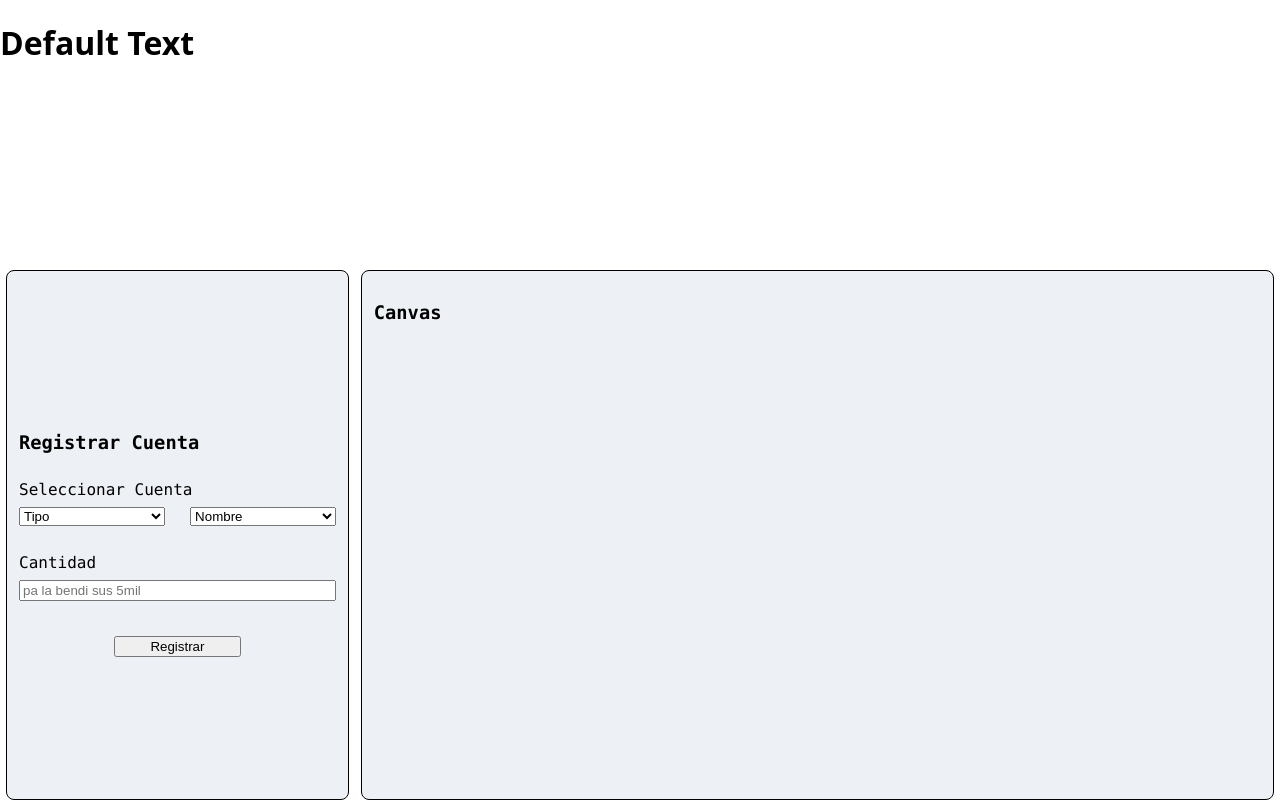
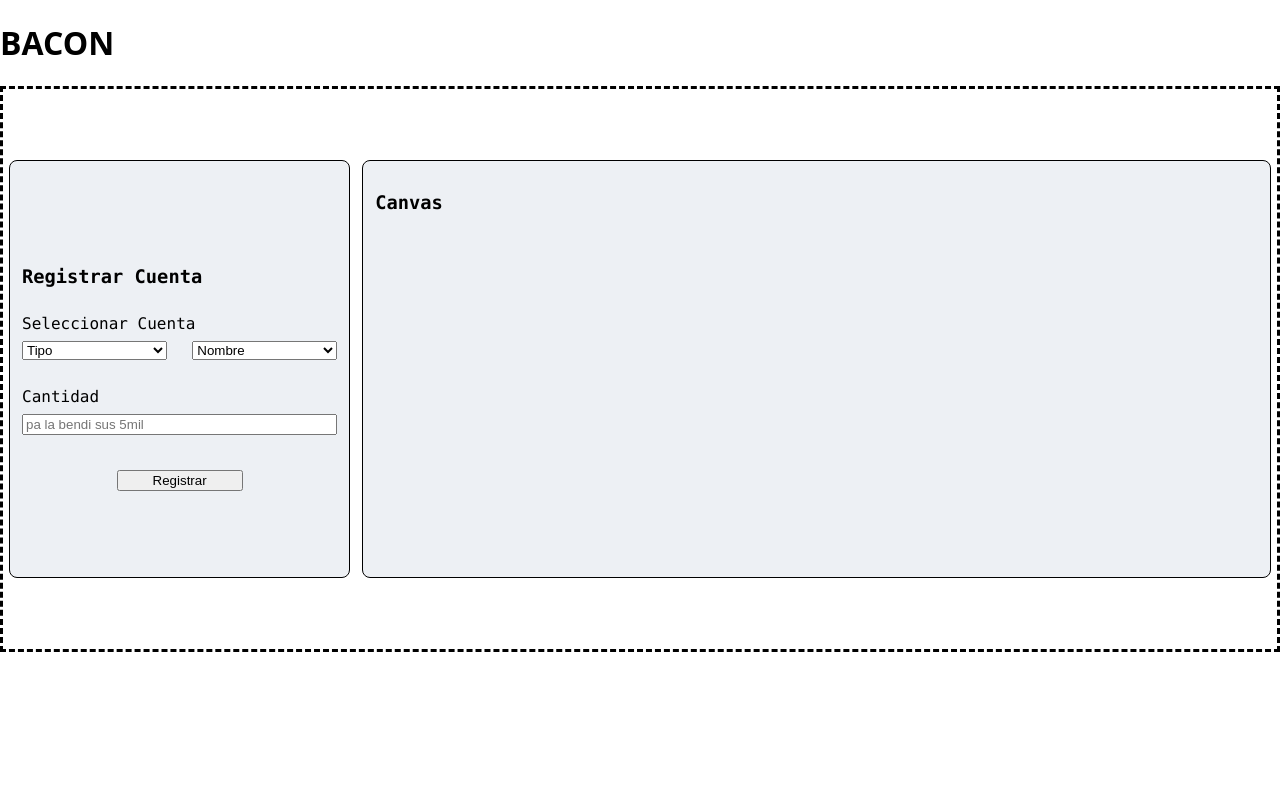
Before and after one commit to cesarleroy/bacon, a React (Vite) app: page / in a window 1280 px wide. Built offline with nearby package versions, Linux system fonts and the light colour scheme.

Commit message:
refactor(styles): actualizar index.css

```diff
--- a/src/index.css
+++ b/src/index.css
@@ -7,10 +7,11 @@ body {
 
 #container {
   width: auto;
-  height: 90vh;
+  height: 70vh;
   display: flex;
   flex-direction: row;
-  align-items: flex-end;
+  align-items: center;
+  border: 3px black dashed;
 }
 
 form, #canvas {
--- a/src/main.jsx
+++ b/src/main.jsx
@@ -8,7 +8,7 @@ const root = createRoot(document.getElementById('root'));
 
 root.render(
   <>
-    <Header/>
+    <Header title='BACON'/>
     <Form />
   </>
 )
```
